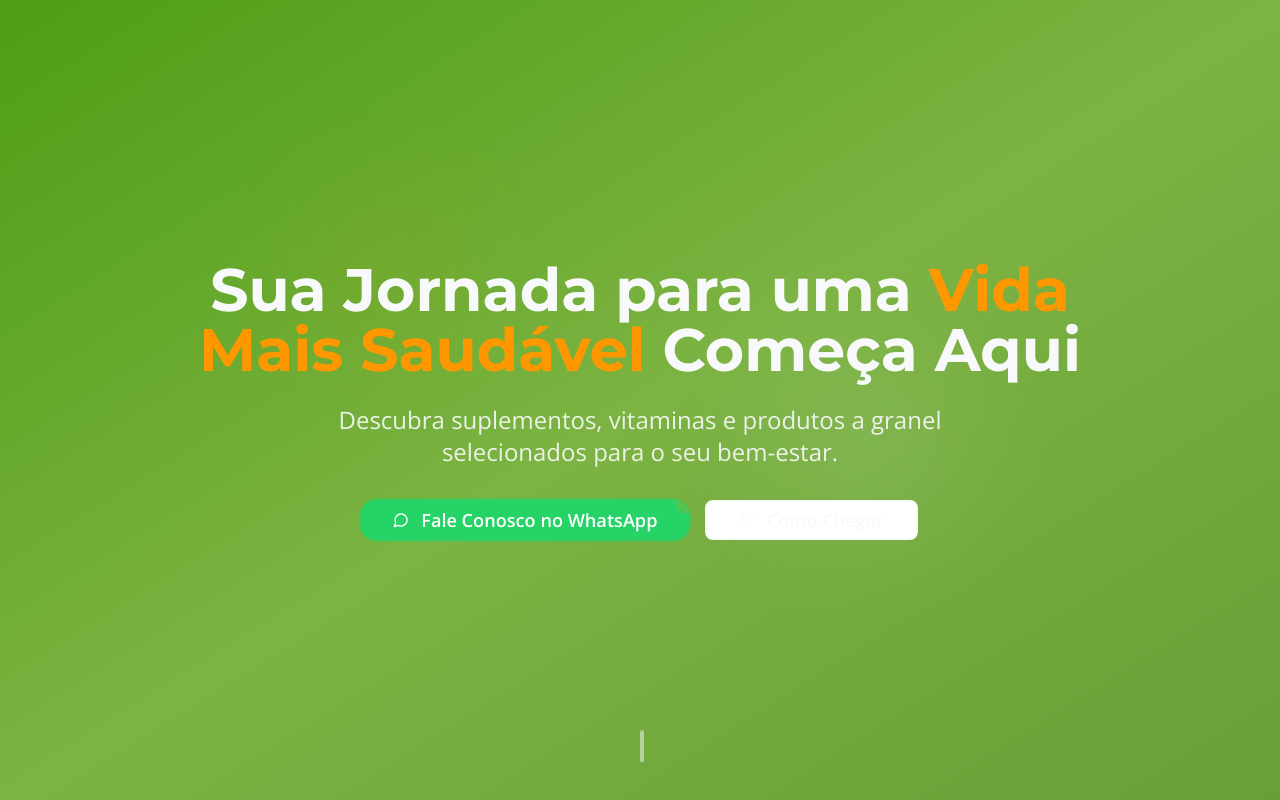
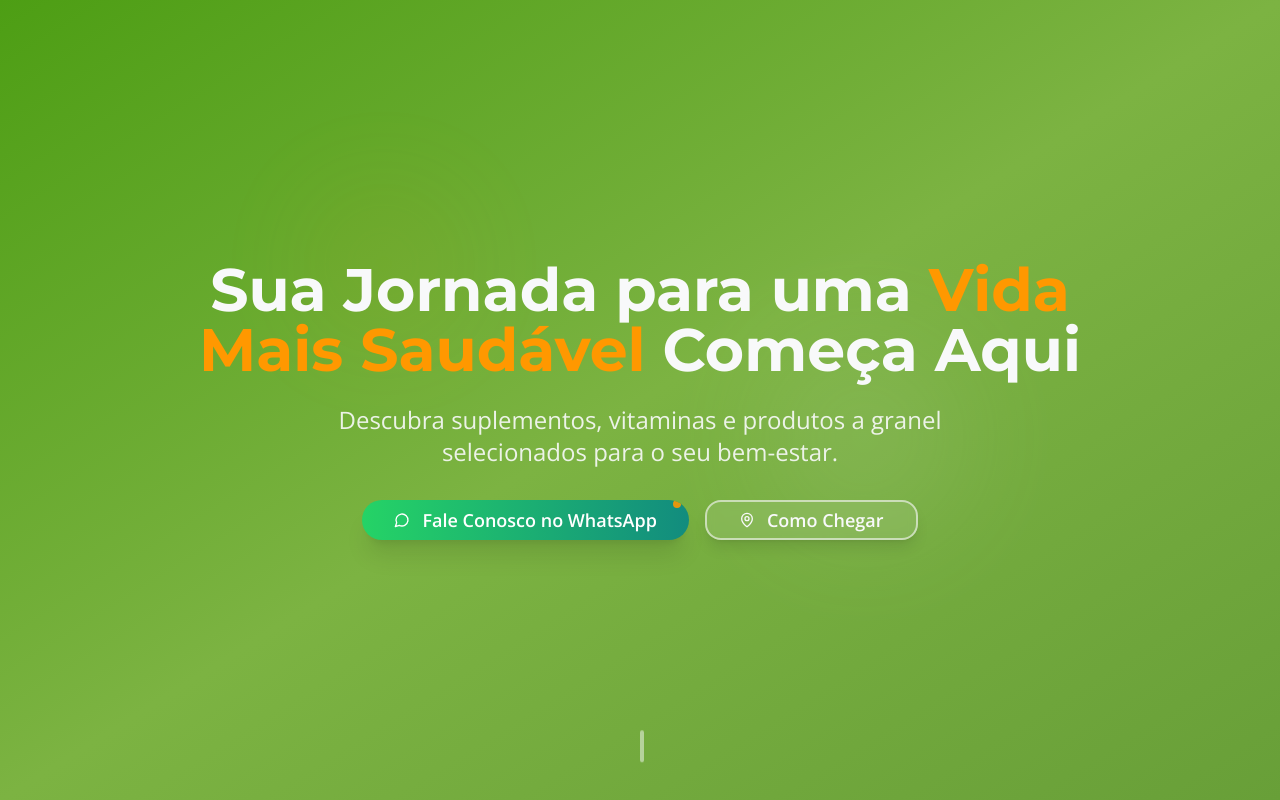
Before and after one commit to Chatfyai/healthy-landing-craft, a React (Vite) app: page / in a window 1280 px wide. Shown: the top 800 px of the page. Built offline with nearby package versions, Linux system fonts and the light colour scheme.

Commit message:
Refactor: Improve WhatsApp and Location buttons
Update WhatsApp and Location buttons with new links and improve their visual appeal.

```diff
--- a/src/components/CTASection.tsx
+++ b/src/components/CTASection.tsx
@@ -4,11 +4,11 @@ import { MessageCircle, MapPin } from "lucide-react";
 
 const CTASection = () => {
   const openWhatsApp = () => {
-    window.open('https://wa.me/5511999999999?text=Olá! Gostaria de saber mais sobre os produtos da VitaNaturalis', '_blank');
+    window.open('https://wa.me/5584998561010?text=Ol%C3%A1', '_blank');
   };
 
   const openMaps = () => {
-    window.open('https://maps.google.com/?q=Rua+das+Vitaminas,+123+-+São+Paulo+-+SP', '_blank');
+    window.open('https://maps.app.goo.gl/9QTfxxkAjnFn6Srq6', '_blank');
   };
 
   return (
@@ -25,20 +25,21 @@ const CTASection = () => {
           <div className="flex flex-col sm:flex-row gap-4 justify-center items-center">
             <Button
               onClick={openWhatsApp}
-              className="bg-whatsapp hover:bg-whatsapp-dark text-white font-body font-semibold px-10 py-4 rounded-2xl transition-all duration-300 transform hover:scale-105 flex items-center gap-3 text-lg shadow-2xl hover:shadow-whatsapp/25 animate-pulse-whatsapp relative overflow-hidden group"
+              className="group relative bg-gradient-to-r from-whatsapp to-whatsapp-dark hover:from-whatsapp-dark hover:to-whatsapp text-white font-body font-semibold px-10 py-4 rounded-3xl transition-all duration-500 transform hover:scale-105 hover:-translate-y-1 flex items-center gap-3 text-lg shadow-xl hover:shadow-2xl hover:shadow-whatsapp/40 overflow-hidden"
             >
-              <div className="absolute inset-0 bg-gradient-to-r from-whatsapp-light/20 to-transparent opacity-0 group-hover:opacity-100 transition-opacity duration-300"></div>
-              <MessageCircle className="w-6 h-6 relative z-10" />
+              <div className="absolute inset-0 bg-gradient-to-r from-white/20 to-transparent opacity-0 group-hover:opacity-100 transition-opacity duration-500"></div>
+              <div className="absolute inset-0 animate-pulse bg-gradient-to-r from-transparent via-white/10 to-transparent -skew-x-12 translate-x-[-100%] group-hover:translate-x-[200%] transition-transform duration-1000"></div>
+              <MessageCircle className="w-6 h-6 relative z-10 group-hover:rotate-12 transition-transform duration-300" />
               <span className="relative z-10">Fale Conosco no WhatsApp</span>
-              <div className="absolute -top-2 -right-2 w-4 h-4 bg-natural-orange-light rounded-full animate-ping"></div>
+              <div className="absolute top-0 right-2 w-2 h-2 bg-natural-orange rounded-full animate-pulse"></div>
             </Button>
 
             <Button
               onClick={openMaps}
               variant="outline"
-              className="border-2 border-natural-off-white text-natural-off-white hover:bg-natural-off-white hover:text-natural-green font-body font-semibold px-10 py-4 rounded-lg transition-all duration-300 transform hover:scale-105 flex items-center gap-3 text-lg"
+              className="group border-2 border-natural-off-white/60 bg-natural-off-white/10 backdrop-blur-sm text-natural-off-white hover:bg-natural-off-white hover:text-natural-green font-body font-semibold px-10 py-4 rounded-2xl transition-all duration-500 transform hover:scale-105 hover:-translate-y-1 flex items-center gap-3 text-lg shadow-lg hover:shadow-xl"
             >
-              <MapPin className="w-6 h-6" />
+              <MapPin className="w-6 h-6 group-hover:rotate-12 transition-transform duration-300" />
               Veja Nossa Localização
             </Button>
           </div>
--- a/src/components/HeroSection.tsx
+++ b/src/components/HeroSection.tsx
@@ -4,11 +4,11 @@ import { MessageCircle, MapPin } from "lucide-react";
 
 const HeroSection = () => {
   const openWhatsApp = () => {
-    window.open('https://wa.me/5511999999999?text=Olá! Gostaria de saber mais sobre os produtos da VitaNaturalis', '_blank');
+    window.open('https://wa.me/5584998561010?text=Ol%C3%A1', '_blank');
   };
 
   const openMaps = () => {
-    window.open('https://maps.google.com/?q=Rua+das+Vitaminas,+123+-+São+Paulo+-+SP', '_blank');
+    window.open('https://maps.app.goo.gl/9QTfxxkAjnFn6Srq6', '_blank');
   };
 
   return (
@@ -34,20 +34,21 @@ const HeroSection = () => {
           <div className="flex flex-col sm:flex-row gap-4 justify-center items-center">
             <Button
               onClick={openWhatsApp}
-              className="bg-whatsapp hover:bg-whatsapp-dark text-white font-body font-semibold px-8 py-4 rounded-2xl transition-all duration-300 transform hover:scale-105 flex items-center gap-3 text-lg shadow-2xl hover:shadow-whatsapp/25 animate-pulse-whatsapp relative overflow-hidden group"
+              className="group relative bg-gradient-to-r from-whatsapp to-whatsapp-dark hover:from-whatsapp-dark hover:to-whatsapp text-white font-body font-semibold px-8 py-4 rounded-3xl transition-all duration-500 transform hover:scale-105 hover:-translate-y-1 flex items-center gap-3 text-lg shadow-xl hover:shadow-2xl hover:shadow-whatsapp/40 overflow-hidden"
             >
-              <div className="absolute inset-0 bg-gradient-to-r from-whatsapp-light/20 to-transparent opacity-0 group-hover:opacity-100 transition-opacity duration-300"></div>
-              <MessageCircle className="w-6 h-6 relative z-10" />
+              <div className="absolute inset-0 bg-gradient-to-r from-white/20 to-transparent opacity-0 group-hover:opacity-100 transition-opacity duration-500"></div>
+              <div className="absolute inset-0 animate-pulse bg-gradient-to-r from-transparent via-white/10 to-transparent -skew-x-12 translate-x-[-100%] group-hover:translate-x-[200%] transition-transform duration-1000"></div>
+              <MessageCircle className="w-6 h-6 relative z-10 group-hover:rotate-12 transition-transform duration-300" />
               <span className="relative z-10">Fale Conosco no WhatsApp</span>
-              <div className="absolute -top-2 -right-2 w-4 h-4 bg-natural-orange rounded-full animate-ping"></div>
+              <div className="absolute top-0 right-2 w-2 h-2 bg-natural-orange rounded-full animate-pulse"></div>
             </Button>
 
             <Button
               onClick={openMaps}
               variant="outline"
-              className="border-2 border-natural-off-white text-natural-off-white hover:bg-natural-off-white hover:text-natural-green font-body font-semibold px-8 py-4 rounded-lg transition-all duration-300 transform hover:scale-105 flex items-center gap-3 text-lg"
+              className="group border-2 border-natural-off-white/60 bg-natural-off-white/10 backdrop-blur-sm text-natural-off-white hover:bg-natural-off-white hover:text-natural-green font-body font-semibold px-8 py-4 rounded-2xl transition-all duration-500 transform hover:scale-105 hover:-translate-y-1 flex items-center gap-3 text-lg shadow-lg hover:shadow-xl"
             >
-              <MapPin className="w-6 h-6" />
+              <MapPin className="w-6 h-6 group-hover:rotate-12 transition-transform duration-300" />
               Como Chegar
             </Button>
           </div>
```
